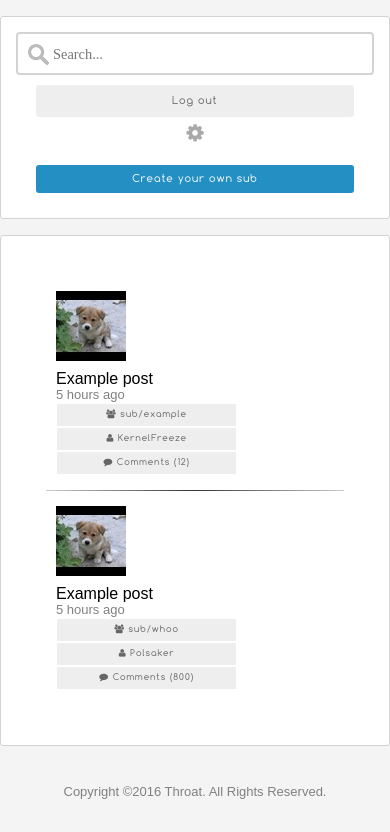
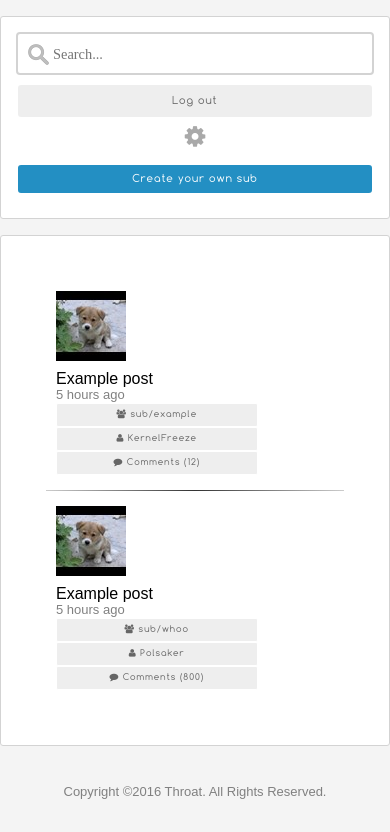
Before and after one commit to Phuks-co/throat, a Flask app: page / in a window 390 px wide. Shown: the part 68-900 px from the top of the page. Run offline with Flask 2, Linux system fonts and the light colour scheme; the visitor is signed in with stand-in values (Sample User, id 1).

Commit message:
Better configuration button

```diff
--- a/static/css/style.css
+++ b/static/css/style.css
@@ -400,7 +400,9 @@ a.btn.login, a.btn.register {
 .side .config {
   color: darkgray;
   text-decoration: none;
-  font-size: 20px;
+  font-size: 1.7vmax;
+  vertical-align: middle;
+  vertical-align: -webkit-baseline-middle;
 }
 .side .buttons {
   margin: 0.5em;
@@ -414,7 +416,7 @@ a.btn.login, a.btn.register {
   width: 20em;
 }
 #cfg {
-  text-align: right;
+  text-align: center;
 }
 .side .buttons div {
   height: 2.5em;
@@ -429,8 +431,11 @@ a.btn.login, a.btn.register {
   .side {
     margin-top: 1em;
   }
-  #cfg, .side .buttons div {
+  .side .buttons div {
     text-align: center;
+  }
+  .side .config {
+    font-size: 1.5em;
   }
 }
 
@@ -594,7 +599,7 @@ a.btn.small, button.btn.small {
 @media only screen and (max-width: 768px) {
   /* For mobile phones: */
   a.btn, button.btn {
-    width: 90% !important;
+    width: 100% !important;
   }
 }
 
--- a/templates/layout.html
+++ b/templates/layout.html
@@ -44,13 +44,13 @@
             <a href="#register-form" class="btn register">Register</a>
           </div>
         {% else %}
-          <div class="col-10">
+          <div class="col-11">
              <form method="POST" action="{{ url_for('do_logout') }}">
                  {{ logoutform.csrf_token }}
                  <button type="submit" class="btn">Log out</button>
              </form>
           </div>
-          <div class="col-2" id="cfg">
+          <div class="col-1" id="cfg">
             <a href="#config-form" class="config"><i class="fa fa-cog" aria-hidden="true"></i></a>
           </div>
           <div class="col-12">
```
